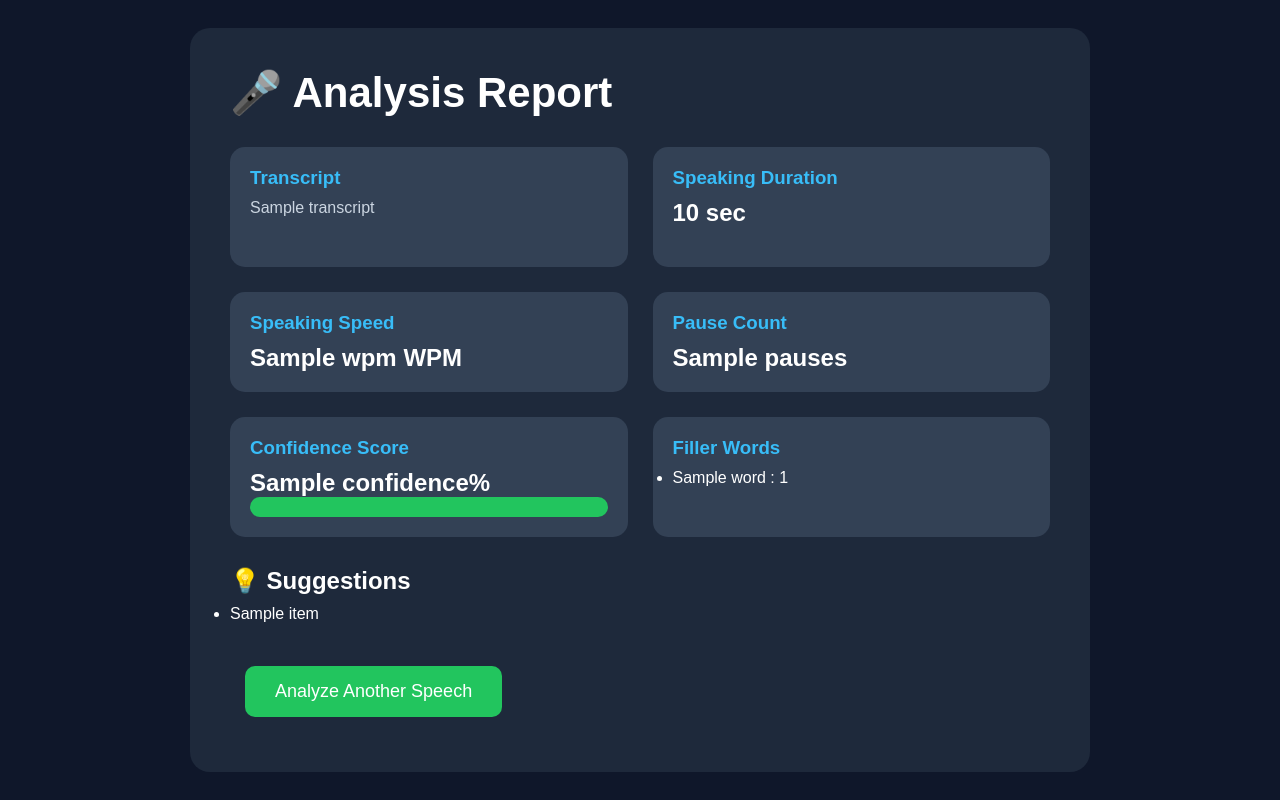
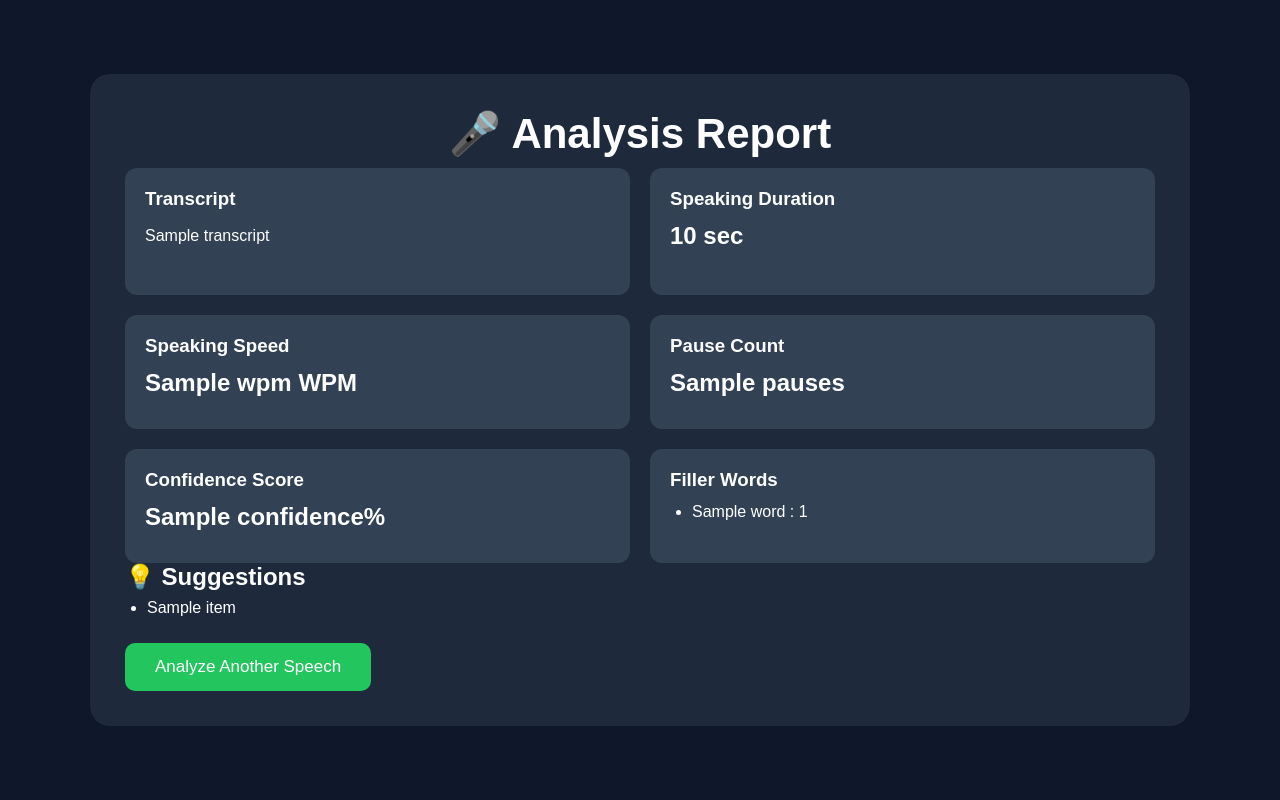
Before and after one commit to likithabn14/Public-Speaking-Coach, a Flask app: template templates/result.html in a window 1280 px wide. Run offline with Flask 3, Linux system fonts and the light colour scheme; the template is opened without the code that fills it: most values are stand-ins (such as "Sample title", 1, 10 or a date in 2020).

Commit message:
Update style.css

```diff
--- a/static/style.css
+++ b/static/style.css
@@ -2,207 +2,183 @@
     margin:0;
     padding:0;
     box-sizing:border-box;
-    font-family:Arial, Helvetica, sans-serif;
+    font-family:Arial,Helvetica,sans-serif;
 }
 
 body{
-
     background:#0f172a;
-
     color:white;
-
+    min-height:100vh;
     display:flex;
-
     justify-content:center;
-
     align-items:center;
-
-    min-height:100vh;
-
+    padding:30px;
 }
 
 .container{
-
-    width:700px;
-
-    text-align:center;
-
+    width:900px;
 }
 
 h1{
-
+    text-align:center;
     font-size:42px;
-
     margin-bottom:10px;
-
 }
 
 p{
-
+    text-align:center;
     color:#cbd5e1;
-
-    margin-bottom:30px;
-
+    margin-bottom:25px;
 }
 
 .card{
+    background:#1e293b;
+    padding:35px;
+    border-radius:18px;
+    box-shadow:0 0 20px rgba(0,0,0,.35);
+}
 
-    background:#1e293b;
-
-    padding:40px;
-
-    border-radius:20px;
-
-    box-shadow:0 0 25px rgba(0,0,0,.4);
-
+#status{
+    font-size:20px;
+    color:#38bdf8;
+    text-align:center;
 }
 
 #timer{
+    text-align:center;
+    font-size:55px;
+    font-weight:bold;
+    color:#22c55e;
+    margin:20px 0;
+}
 
-    font-size:55px;
+textarea{
+    width:100%;
+    height:220px;
+    border:none;
+    outline:none;
+    resize:none;
+    border-radius:12px;
+    padding:18px;
+    font-size:18px;
+    margin-top:15px;
+}
 
-    margin:30px;
-
-    color:#38bdf8;
-
-    font-weight:bold;
-
+.button-group{
+    display:flex;
+    justify-content:center;
+    gap:15px;
+    flex-wrap:wrap;
+    margin-top:20px;
 }
 
 button{
+    border:none;
+    padding:14px 30px;
+    font-size:17px;
+    border-radius:10px;
+    cursor:pointer;
+    transition:.3s;
+}
 
-    padding:15px 30px;
+button:hover{
+    transform:scale(1.05);
+}
 
-    border:none;
-
-    border-radius:10px;
-
-    cursor:pointer;
-
-    margin:15px;
-
-    font-size:18px;
-
-    transition:.3s;
-
+button:disabled{
+    opacity:.5;
+    cursor:not-allowed;
 }
 
 #startBtn{
-
     background:#22c55e;
-
     color:white;
-
 }
 
 #stopBtn{
-
     background:#ef4444;
-
     color:white;
-
 }
 
-button:hover{
-
-    transform:scale(1.05);
-
-}
-
-button:disabled{
-
-    opacity:.5;
-
-    cursor:not-allowed;
-
-}
-
-#status{
-
-    margin-top:30px;
-
-    font-size:20px;
-
-    color:#38bdf8;
-
+#analyzeBtn{
+    background:#2563eb;
+    color:white;
 }
 
 .result-card{
-
-    width:900px;
-
-    margin:auto;
-
+    width:1100px;
     background:#1e293b;
-
-    padding:40px;
-
     border-radius:20px;
-
+    padding:35px;
 }
 
 .result{
-
     display:grid;
-
-    grid-template-columns:1fr 1fr;
-
-    gap:25px;
-
-    margin-top:30px;
-
+    grid-template-columns:repeat(2,1fr);
+    gap:20px;
 }
 
 .box{
+    background:#334155;
+    padding:20px;
+    border-radius:12px;
+}
 
-    background:#334155;
+.box h2,
+.box h3{
+    margin-bottom:12px;
+}
 
-    padding:20px;
+.box p{
+    text-align:left;
+    color:white;
+    line-height:1.7;
+}
 
-    border-radius:15px;
+table{
+    width:100%;
+    border-collapse:collapse;
+    margin-top:10px;
+}
+
+th,td{
+    padding:10px;
+    border:1px solid #475569;
+    text-align:center;
+}
+
+th{
+    background:#2563eb;
+}
+
+ul{
+    padding-left:22px;
+}
+
+li{
+    margin:8px 0;
+}
+
+@media(max-width:900px){
+
+    .container{
+        width:100%;
+    }
+
+    .result{
+        grid-template-columns:1fr;
+    }
+
+    .result-card{
+        width:100%;
+    }
+
+    .button-group{
+        flex-direction:column;
+    }
+
+    button{
+        width:100%;
+    }
 
 }
-
-.box h3{
-
-    margin-bottom:10px;
-
-    color:#38bdf8;
-
-}
-
-.progress{
-
-    width:100%;
-
-    height:20px;
-
-    background:#475569;
-
-    border-radius:20px;
-
-    overflow:hidden;
-
-}
-
-.progress-bar{
-
-    height:20px;
-
-    background:#22c55e;
-
-}
-
-.feedback{
-
-    margin-top:30px;
-
-    text-align:left;
-
-}
-
-.feedback li{
-
-    margin:10px 0;
-
-}
```
